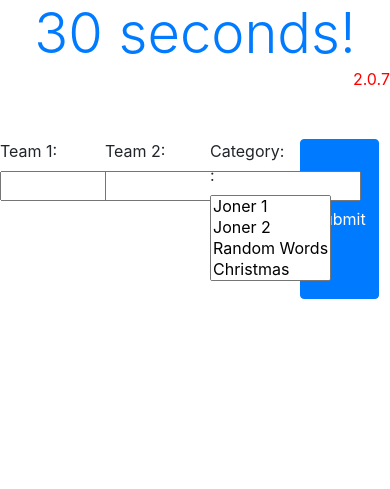
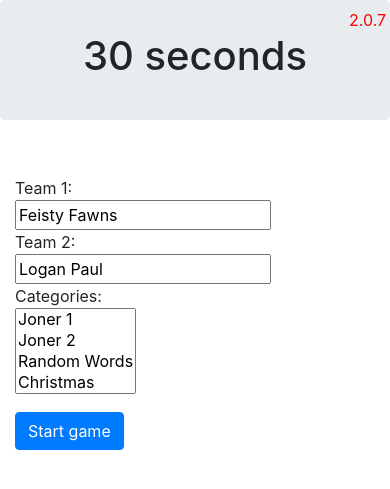
Before and after one commit to Nierot/30seconds, a Django app: page / in a window 390 px wide. Shown: the top 489 px of the page. Run offline with Django 3.2, Linux system fonts and the light colour scheme; data comes from the database, SQL or seed files in the repository; both versions use the stored data as it was after the commit; some libraries are stand-ins or nearby versions.

Commit message:
Made the website mobile friendly

```diff
--- a/game/forms.py
+++ b/game/forms.py
@@ -8,6 +8,6 @@ class WordForm(forms.Form):
     selected_category = forms.ModelChoiceField(label='Category: ', queryset=cats, initial="Niels")
 
 class NewGameForm(forms.Form):
-    selected_categories = forms.ModelMultipleChoiceField(label='Category: ', queryset=Category.objects.all(), initial="Niels")
+    selected_categories = forms.ModelMultipleChoiceField(label='Categories', queryset=Category.objects.all(), initial="Niels")
     team_one_name = forms.CharField(label='Team 1', max_length=20)
     team_two_name = forms.CharField(label='Team 2', max_length=20)
--- a/game/randomname.py
+++ b/game/randomname.py
@@ -4,16 +4,39 @@ import random
 def randomNameTeam1():
     #TODO
     """
-    Returns a random name picked from the Ubuntu releases for team 1, Debian for team 2
+    Returns a random name picked from the Ubuntu releases for team 1
     """
-    return "Bionic Beaver"
+    releases = [
+        "Warty Warthogs",
+        "Bionic Beavers",
+        "Breezy Badgers",
+        "Dapper Drakes",
+        "Edgy Efts",
+        "Feisty Fawns",
+        "Gutsy Gibbons",
+        "Hardy Herons",
+        "Lucid Lynxes",
+        "Utopic Unicorns",
+        "Disco Dingos",
+    ]
+    return random.choice(releases)
 
 def randomNameTeam2():
     #TODO
     """
-    Returns a random name picked from the Ubuntu releases for team 1, Debian for team 2
+    Returns a random meme as name for team 2
     """
-    return "Buster"
+    memes = [
+        "Dat Boi",
+        "Epstein didn't kill himself",
+        "Logan Paul",
+        "Petscop 2",
+        "Emoji",
+        "Rood",
+        "Brony",
+        "Stonks",
+    ]
+    return random.choice(memes)
 
 def randomGameName():
     """
--- a/game/templates/game/addWords.html
+++ b/game/templates/game/addWords.html
@@ -9,6 +9,7 @@
         <script src="https://stackpath.bootstrapcdn.com/bootstrap/4.4.1/js/bootstrap.min.js" integrity="sha384-wfSDF2E50Y2D1uUdj0O3uMBJnjuUD4Ih7YwaYd1iqfktj0Uod8GCExl3Og8ifwB6" crossorigin="anonymous"></script>
         <link rel="stylesheet" type="text/css" href="{% static 'game/style.css' %}">
         <title> Add words </title>
+        <meta name="viewport" content="width=device-width, initial-scale=1.0">
     </head>
     <br></br>
     <div class='row'>
--- a/game/templates/game/index.html
+++ b/game/templates/game/index.html
@@ -3,11 +3,16 @@
     {% load static %}
 
     <style>
-        #index {text-align: center;}
-        #version {color:red;text-align: right;}
-        #startGameButton {text-align: center;}
-        #addWordsButton {text-align: center;}
-        #categorySelect {text-align: center;}
+        #title {
+            z-index: 2;
+        }
+        #version {
+            color:red;
+            top: 1%;
+            right: 1%;
+            z-index: 1;
+            position: absolute;
+        }
     </style>
     <head>
         <link rel="stylesheet" href="https://stackpath.bootstrapcdn.com/bootstrap/4.4.1/css/bootstrap.min.css" integrity="sha384-Vkoo8x4CGsO3+Hhxv8T/Q5PaXtkKtu6ug5TOeNV6gBiFeWPGFN9MuhOf23Q9Ifjh" crossorigin="anonymous">
@@ -15,45 +20,43 @@
         <script src="https://cdn.jsdelivr.net/npm/popper.js@1.16.0/dist/umd/popper.min.js" integrity="sha384-Q6E9RHvbIyZFJoft+2mJbHaEWldlvI9IOYy5n3zV9zzTtmI3UksdQRVvoxMfooAo" crossorigin="anonymous"></script>
         <script src="https://stackpath.bootstrapcdn.com/bootstrap/4.4.1/js/bootstrap.min.js" integrity="sha384-wfSDF2E50Y2D1uUdj0O3uMBJnjuUD4Ih7YwaYd1iqfktj0Uod8GCExl3Og8ifwB6" crossorigin="anonymous"></script>
         <title> 30 seconds! </title>
+
+        <meta name="viewport" content="width=device-width, initial-scale=1.0">
     <head>
 
     <body>
-        <div class='row'>
-            <div class="col-sm-4"></div>
-            <div class="col-sm-4">
-                <div id='index' text-align:'center' class="display-4"> <div class='text-primary'> 30 seconds! </div></div>
+        <div class="jumbotron text-center" id='title'>
+            <h1>30 seconds</h1>
         </div>
-            <div class="col-sm-4">
-                <div id='version' color:'red' text-align:'right'> {{ version|default:"420.69" }} </div>
+        <div id='version'>
+            <p>{{version}}</p>
         </div>
-        </div>
-        <br></br>
+        <br>
         <form action="" method="post">
             {{ form.non_field_errors }}
             {% csrf_token %}
+            <div class='container'>
                 <div class='row'>
-                <div class='col-3'>
+                    <div class='col-sm-4'>
                         <div class="fieldWrapper">
-                        {{ form.message.errors }}
-                        {{ form.team_one_name.label_tag }}
+                            Team 1: <br>
                             {{ form.team_one_name }}
                         </div>
-                </div>
-                <div class='col-3'>
                         <div class="fieldWrapper">
-                        {{ form.sender.errors }}
-                        {{ form.team_two_name.label_tag }}
+                            Team 2: <br>
                             {{ form.team_two_name }}
                         </div>
                     </div>
-                <div class='col-3'>
+                    <div class='col-sm-4'>
                         <div class="form-group">
-                        {{ form.cc_myself.errors }}
-                        {{ form.selected_categories.label_tag }}
+                            Categories: <br>
                             {{ form.selected_categories }}
                         </div>
                     </div>
-                <input type="submit" value="Submit" class="btn btn-primary">
+                    <div class='col-sm-4' id="buttons">
+                        <input type="submit" value="Start game" class="btn btn-primary">
+                    </div>
+                </div>
             </div>
         </form>
         </div>
--- a/game/views.py
+++ b/game/views.py
@@ -6,7 +6,7 @@ from django.views.generic.edit import FormView
 from django.urls import reverse
 
 from .utils import createSpecificWordList
-from .randomname import randomGameName
+from .randomname import randomGameName, randomNameTeam1, randomNameTeam2
 from .game import *
 from .version import getVersion
 from .forms import WordForm, NewGameForm
@@ -43,8 +43,8 @@ def indexView(request):
     #version
     version = getVersion()
 
-    #select category
-
+    #form
+    prefillDict = {'team_one_name': randomNameTeam1(), 'team_two_name': randomNameTeam2()}
     if request.method =='POST':
         form = NewGameForm(request.POST)
         if form.is_valid():
@@ -64,7 +64,7 @@ def indexView(request):
             game.save()
             return redirect('beforeGameView', name=name)
     else:
-        form = NewGameForm()
+        form = NewGameForm(initial=prefillDict)
     return render(request, 'game/index.html', {'version': version, 'form': form})
 
 def beforeGameView(request, name):
--- a/seconds/settings.py
+++ b/seconds/settings.py
@@ -27,7 +27,7 @@ SECRET_KEY = '!$k*a#*ku+8kz)dkl^4d%ah316xjgy69@sywc%rr-#bey#=)04'
 # SECURITY WARNING: don't run with debug turned on in production!
 DEBUG = True
 
-ALLOWED_HOSTS = []
+ALLOWED_HOSTS = ['192.168.178.131', '127.0.0.1', 'nierot.pythonanywhere.com']
 
 
 # Application definition
```
Also changed, not shown: game/templates/game/beforeGame.html (+4 -3 lines), game/templates/game/words.html (+4 -10 lines), db.sqlite3. Lines whose indentation alone changed are shown as unchanged.
